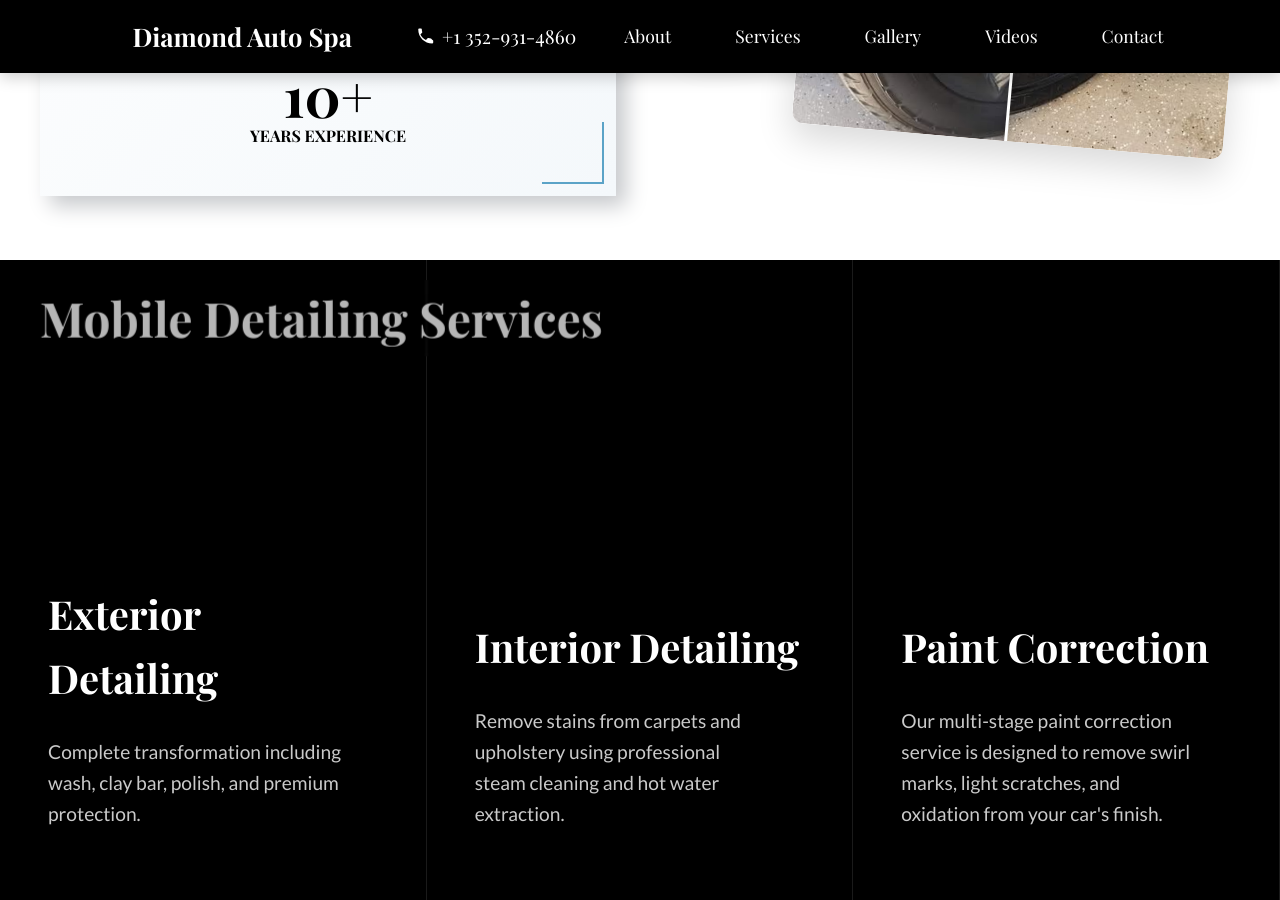
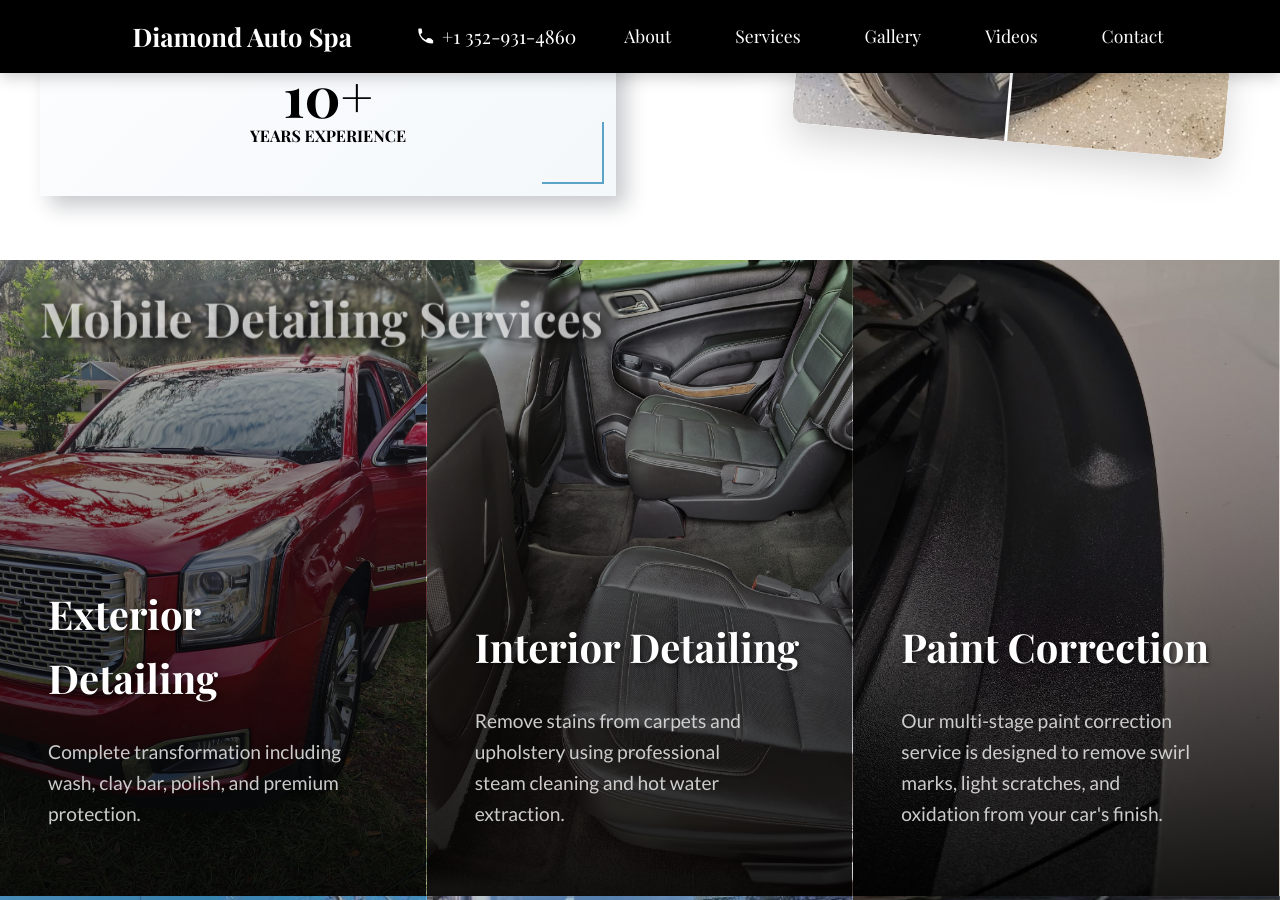
Before and after one commit to JamesBrownR/Diamond-Auto-Spa-Detailing, a Jekyll site: the page built from index.html, in a window 1280 px wide and 900 px high, scrolled down 1661 px. Built offline with Jekyll 4.4.1, drawn with Linux system fonts in a browser that asks for light colours; some web fonts are replaced.

Commit message:
Update index.html

```diff
--- a/index.html
+++ b/index.html
@@ -252,15 +252,15 @@
     <div class="services-full-width-container">
 
         <div class="services-row-grid">
-            <div class="service-card-large reveal" style="background-image: url('Diamond-Auto-Spa-Detailing-Service1.png');">
+            <div class="service-card-large reveal" style="background-image: url('{{ site.baseurl }}/Pics/Diamond-Auto-Spa-Detailing-Service1.png');">
                 <h3>Exterior Detailing</h3>
                 <p>Complete transformation including wash, clay bar, polish, and premium protection.</p>
             </div>
-            <div class="service-card-large reveal" style="background-image: url('Diamond-Auto-Spa-Detailing-Service2.png');">
+            <div class="service-card-large reveal" style="background-image: url('{{ site.baseurl }}/Pics/Diamond-Auto-Spa-Detailing-Service2.png');">
                 <h3>Interior Detailing</h3>
                 <p>Remove stains from carpets and upholstery using professional steam cleaning and hot water extraction.</p>
             </div>
-            <div class="service-card-large reveal" style="background-image: url('Diamond-Auto-Spa-Detailing-Service3.png');">
+            <div class="service-card-large reveal" style="background-image: url('{{ site.baseurl }}/Pics/Diamond-Auto-Spa-Detailing-Service3.png');">
                 <h3>Paint Correction</h3>
                 <p>Our multi-stage paint correction service is designed to remove swirl marks, light scratches, and oxidation from your car's finish.</p>
             </div>
@@ -268,15 +268,15 @@
 
 
         <div class="services-row-grid">
-            <div class="service-card-large reveal" style="background-image: url('Diamond-Auto-Spa-Detailing-Service4.png');">
+            <div class="service-card-large reveal" style="background-image: url('{{ site.baseurl }}/Pics/Diamond-Auto-Spa-Detailing-Service4.png');">
                 <h3>Ceramic Coating</h3>
                 <p>Long-lasting protection providing superior shine and defense.</p>
             </div>
-            <div class="service-card-large reveal" style="background-image: url('Diamond-Auto-Spa-Detailing-Service5.png');">
+            <div class="service-card-large reveal" style="background-image: url('{{ site.baseurl }}/Pics/Diamond-Auto-Spa-Detailing-Service5.png');">
                 <h3>Headlight Restoration</h3>
                 <p>Transform cloudy, yellowed headlights back to crystal clear condition.</p>
             </div>
-            <div class="service-card-large reveal" style="background-image: url('Diamond-Auto-Spa-Detailing-Service6.png');">
+            <div class="service-card-large reveal" style="background-image: url('{{ site.baseurl }}/Pics/Diamond-Auto-Spa-Detailing-Service6.png');">
                 <h3>Engine Bay Detailing</h3>
                 <p>Meticulous cleaning and dressing of your engine bay.</p>
             </div>
```
